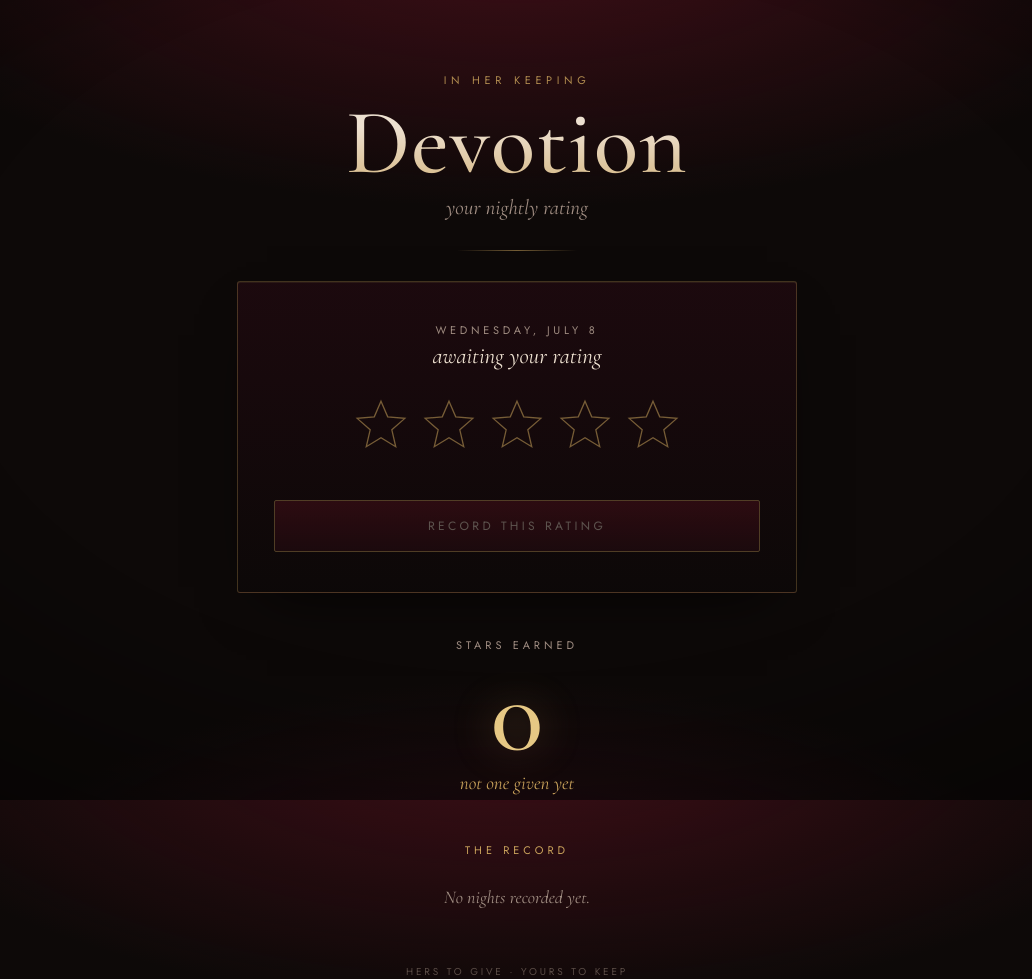
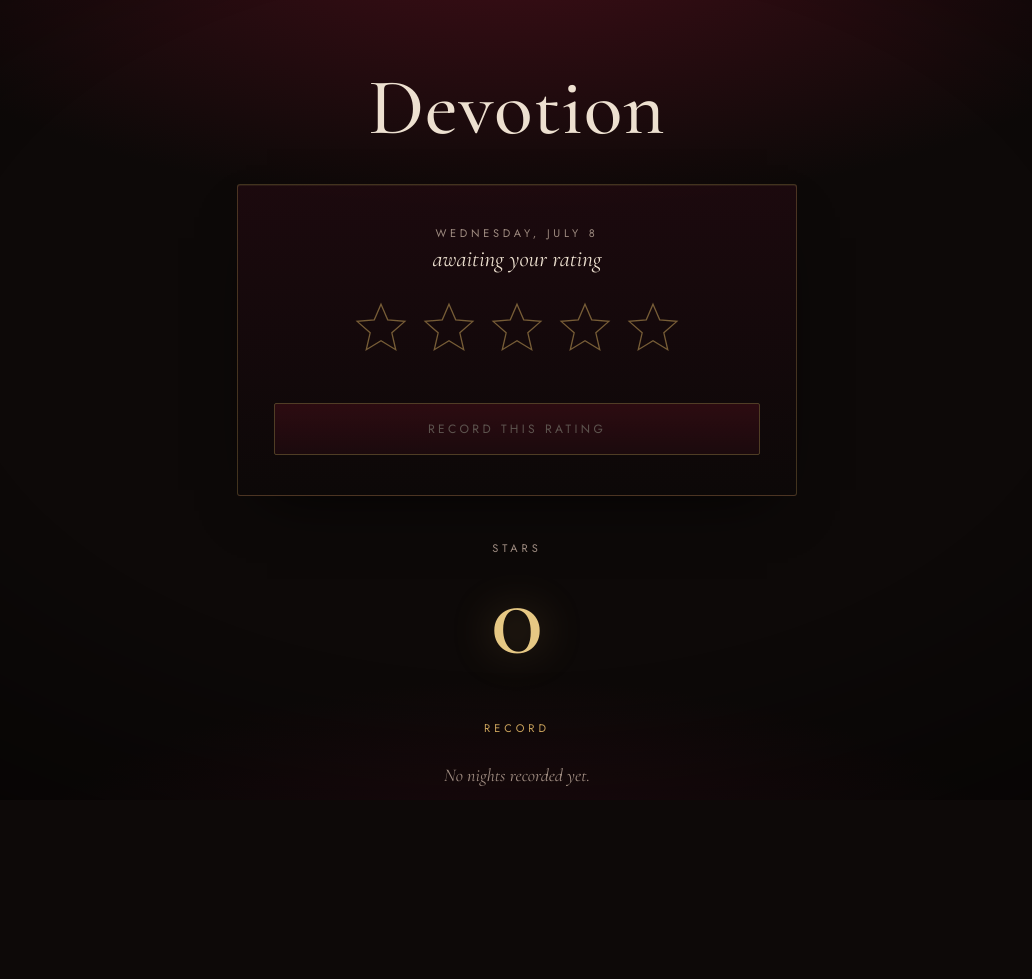
Before and after one commit to callumrowe/slavescale, a website: page index.html in a window 1280 px wide. Shown: the whole page, without its empty margins (123-1155 px from the left). After the commit the page ends 800 px from the top, so only its background shows below. Drawn offline with nearby package versions, Linux system fonts and the light colour scheme.

Commit message:
Minimize: Strip decorative text, ultra-clean interface

```diff
--- a/index.html
+++ b/index.html
@@ -75,44 +75,14 @@
             }
         }
 
-        .eyebrow {
-            font-family: var(--sans);
-            font-weight: 400;
-            font-size: 11px;
-            letter-spacing: 0.42em;
-            text-transform: uppercase;
-            color: var(--gold);
-            text-align: center;
-            opacity: 0.85;
-        }
-
         .title {
             font-weight: 500;
-            font-size: clamp(58px, 17vw, 92px);
+            font-size: clamp(48px, 14vw, 80px);
             line-height: 0.9;
             text-align: center;
             letter-spacing: 0.01em;
-            margin: 14px 0 10px;
-            background: linear-gradient(180deg, var(--ivory) 30%, var(--gold) 140%);
-            -webkit-background-clip: text;
-            background-clip: text;
-            -webkit-text-fill-color: transparent;
-        }
-
-        .sub {
-            text-align: center;
-            font-style: italic;
-            font-size: clamp(17px, 4.4vw, 21px);
-            color: var(--smoke);
-            font-weight: 400;
-        }
-
-        .rule {
-            height: 1px;
-            margin: 30px auto;
-            max-width: 120px;
-            background: linear-gradient(90deg, transparent, var(--gold), transparent);
-            opacity: 0.55;
+            margin: 0 0 40px;
+            color: var(--ivory);
         }
 
         .card {
@@ -274,11 +244,6 @@
             text-shadow: 0 0 40px rgba(201, 162, 91, 0.4);
         }
 
-        .treasury .total-sub {
-            font-style: italic;
-            color: var(--gold);
-            font-size: 19px;
-        }
 
         .ledger-head {
             font-family: var(--sans);
@@ -342,16 +307,6 @@
             padding: 8px 0 4px;
         }
 
-        .footer {
-            text-align: center;
-            margin-top: 52px;
-            font-family: var(--sans);
-            font-size: 10px;
-            letter-spacing: 0.28em;
-            text-transform: uppercase;
-            color: rgba(160, 141, 130, 0.5);
-        }
-
         @media (prefers-reduced-motion: reduce) {
             * {
                 animation: none !important;
@@ -372,24 +327,17 @@
     </svg>
 
     <main class="page">
-        <div class="eyebrow">In her keeping</div>
         <h1 class="title">Devotion</h1>
-        <p class="sub">your nightly rating</p>
-
-        <div class="rule"></div>
 
         <section class="card" id="tonight" aria-live="polite"></section>
 
         <section class="treasury">
-            <div class="label">Stars earned</div>
+            <div class="label">Stars</div>
             <div class="total" id="totalStars">0</div>
-            <div class="total-sub" id="totalSub">not one given yet</div>
         </section>
 
-        <div class="ledger-head">The record</div>
+        <div class="ledger-head">Record</div>
         <section id="ledger"></section>
-
-        <div class="footer">Hers to give · yours to keep</div>
     </main>
 
     <script>
@@ -540,12 +488,9 @@
             function renderTreasury(animate) {
                 const s = stats();
                 const totalEl = document.getElementById('totalStars');
-                const sub = document.getElementById('totalSub');
 
                 if (animate) countUp(totalEl, s.total);
                 else totalEl.textContent = s.total;
-
-                sub.textContent = s.total === 0 ? 'not one given yet' : (s.total === 1 ? 'a single star, so far' : `across ${s.nights} night${s.nights > 1 ? 's' : ''}`);
             }
 
             function countUp(el, to) {
```
